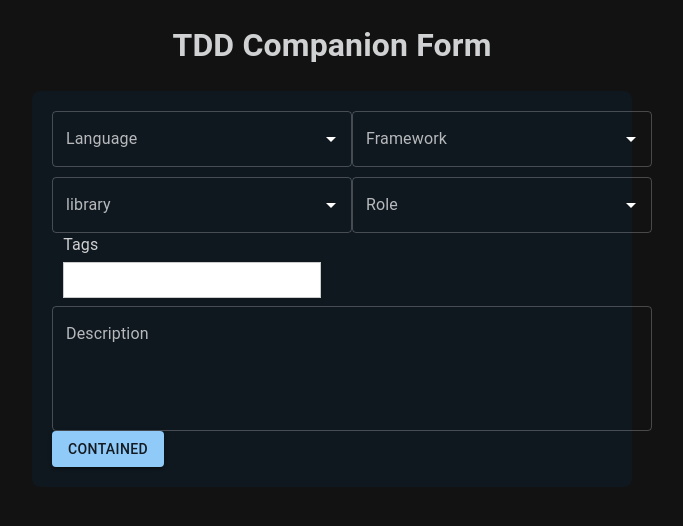
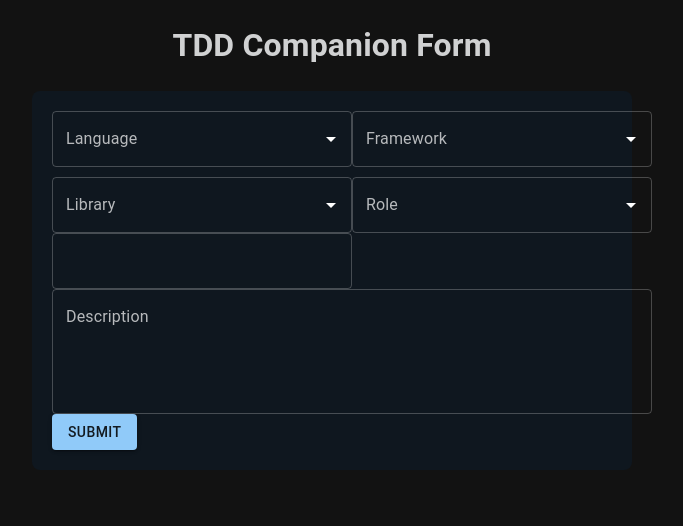
Before and after one commit to ehsanexe/tdd-companion, a React (Create React App) app: page / in a window 1280 px wide. Shown: the top 526 px of the page, without its empty margins (308-991 px from the left). Built offline with nearby package versions, Linux system fonts and the light colour scheme.

Commit message:
create 1 file and update 4 files

```diff
--- /dev/null
+++ b/src/Component/Form/const.js
@@ -0,0 +1,145 @@
+export const languages = [
+  "JavaScript",
+  "Python",
+  "Java",
+  "C#",
+  "C++",
+  "PHP",
+  "Ruby",
+  "Swift",
+  "Kotlin",
+  "TypeScript",
+  "Go",
+  "Rust",
+  "Objective-C",
+  "Scala",
+  "Perl",
+  "R",
+  "MATLAB",
+  "Dart",
+  "Elixir",
+  "Haskell",
+  "Lua",
+  "C",
+  "Shell",
+  "Groovy",
+  "VB.NET",
+  "F#",
+  "Erlang",
+  "Julia",
+  "PowerShell",
+  "COBOL",
+  "Fortran",
+  "Ada",
+  "Lisp",
+  "Scheme",
+  "Prolog",
+  "Racket",
+  "Assembly",
+  "SQL",
+  "HTML/CSS",
+  "SAS",
+];
+export const frameworks = [
+  "React",
+  "Angular",
+  "Vue.js",
+  "Django",
+  "Flask",
+  "Ruby on Rails",
+  "Spring Boot",
+  "ASP.NET Core",
+  "Laravel",
+  "Express",
+  "Next.js",
+  "Nuxt.js",
+  "Gatsby",
+  "Ember.js",
+  "Svelte",
+  "Bootstrap",
+  "Tailwind CSS",
+  "Material-UI",
+  "Ant Design",
+  "FastAPI",
+  "GraphQL",
+  "Apollo",
+  "Redux",
+  "MobX",
+  "RxJS",
+  "Chakra UI",
+  "Semantic UI",
+  "Bulma",
+  "Foundation",
+  "Electron",
+  "Ionic",
+  "Cordova",
+  "Flutter",
+  "React Native",
+  "SwiftUI",
+  "Jetpack Compose",
+  "Qt",
+  "GTK",
+  "wxWidgets",
+  "Tkinter",
+  "Hadoop",
+  "Spark",
+  "Kafka",
+  "Flink",
+  "Airflow",
+];
+export const libraries = [
+  "jQuery",
+  "TensorFlow",
+  "PyTorch",
+  "Keras",
+  "Scikit-Learn",
+  "Pandas",
+  "NumPy",
+  "SciPy",
+  "Matplotlib",
+  "Seaborn",
+  "XGBoost",
+  "LightGBM",
+  "CatBoost",
+  "OpenCV",
+  "NLTK",
+  "SpaCy",
+  "Three.js",
+  "D3.js",
+  "Chart.js",
+  "Lodash",
+  "Moment.js",
+  "Socket.IO",
+  "Webpack",
+  "Babel",
+  "Gulp",
+  "Grunt",
+  "Parcel",
+  "Hadoop",
+  "Cassandra",
+  "MongoDB",
+  "Redis",
+  "PostgreSQL",
+  "MySQL",
+  "SQLite",
+  "MariaDB",
+  "Realm",
+  "CouchDB",
+  "Firebase",
+  "Supabase",
+  "Jest",
+  "Mocha",
+  "Chai",
+  "JUnit",
+  "PyTest",
+  "RSpec",
+  "Cypress",
+  "Selenium",
+  "QUnit",
+  "Enzyme",
+  "Ava",
+  "TestCafe",
+  "Karma",
+  "Jasmine",
+];
+export const roles = ["Admin", "Customer", "Developer", "Manager"];
--- a/src/Component/Form/index.css
+++ b/src/Component/Form/index.css
@@ -21,16 +21,6 @@
 .form-group {
   width: 50%;
   padding: 0 2%;
-}
-.full-width {
-  width: 100% !important;
-  text-align: left;
-  flex-wrap: wrap;
-}
-
-.full-width label {
-  width: 100% !important;
-  text-align: left;
 }
 
 label {
--- a/src/Component/Form/index.jsx
+++ b/src/Component/Form/index.jsx
@@ -1,8 +1,9 @@
 import React, { useState } from "react";
-import { useForm } from "react-hook-form";
+import { Controller, useForm } from "react-hook-form";
 import "./index.css";
 import TagsInput from "../TagInput";
 import { Autocomplete, Button, TextField } from "@mui/material";
+import { frameworks, languages, libraries, roles } from "./const";
 
 const Form = () => {
   const {
@@ -10,6 +11,7 @@ const Form = () => {
     setValue,
     handleSubmit,
     formState: { errors },
+    control,
   } = useForm();
 
   const [output, setOutput] = useState("");
@@ -18,152 +20,6 @@ const Form = () => {
     console.log({ data });
     // setOutput
   };
-
-  const languages = [
-    "JavaScript",
-    "Python",
-    "Java",
-    "C#",
-    "C++",
-    "PHP",
-    "Ruby",
-    "Swift",
-    "Kotlin",
-    "TypeScript",
-    "Go",
-    "Rust",
-    "Objective-C",
-    "Scala",
-    "Perl",
-    "R",
-    "MATLAB",
-    "Dart",
-    "Elixir",
-    "Haskell",
-    "Lua",
-    "C",
-    "Shell",
-    "Groovy",
-    "VB.NET",
-    "F#",
-    "Erlang",
-    "Julia",
-    "PowerShell",
-    "COBOL",
-    "Fortran",
-    "Ada",
-    "Lisp",
-    "Scheme",
-    "Prolog",
-    "Racket",
-    "Assembly",
-    "SQL",
-    "HTML/CSS",
-    "SAS",
-  ];
-  const frameworks = [
-    "React",
-    "Angular",
-    "Vue.js",
-    "Django",
-    "Flask",
-    "Ruby on Rails",
-    "Spring Boot",
-    "ASP.NET Core",
-    "Laravel",
-    "Express",
-    "Next.js",
-    "Nuxt.js",
-    "Gatsby",
-    "Ember.js",
-    "Svelte",
-    "Bootstrap",
-    "Tailwind CSS",
-    "Material-UI",
-    "Ant Design",
-    "FastAPI",
-    "GraphQL",
-    "Apollo",
-    "Redux",
-    "MobX",
-    "RxJS",
-    "Chakra UI",
-    "Semantic UI",
-    "Bulma",
-    "Foundation",
-    "Electron",
-    "Ionic",
-    "Cordova",
-    "Flutter",
-    "React Native",
-    "SwiftUI",
-    "Jetpack Compose",
-    "Qt",
-    "GTK",
-    "wxWidgets",
-    "Tkinter",
-    "Hadoop",
-    "Spark",
-    "Kafka",
-    "Flink",
-    "Airflow",
-  ];
-  const libraries = [
-    "jQuery",
-    "TensorFlow",
-    "PyTorch",
-    "Keras",
-    "Scikit-Learn",
-    "Pandas",
-    "NumPy",
-    "SciPy",
-    "Matplotlib",
-    "Seaborn",
-    "XGBoost",
-    "LightGBM",
-    "CatBoost",
-    "OpenCV",
-    "NLTK",
-    "SpaCy",
-    "Three.js",
-    "D3.js",
-    "Chart.js",
-    "Lodash",
-    "Moment.js",
-    "Socket.IO",
-    "Webpack",
-    "Babel",
-    "Gulp",
-    "Grunt",
-    "Parcel",
-    "Hadoop",
-    "Cassandra",
-    "MongoDB",
-    "Redis",
-    "PostgreSQL",
-    "MySQL",
-    "SQLite",
-    "MariaDB",
-    "Realm",
-    "CouchDB",
-    "Firebase",
-    "Supabase",
-    "Jest",
-    "Mocha",
-    "Chai",
-    "JUnit",
-    "PyTest",
-    "RSpec",
-    "Cypress",
-    "Selenium",
-    "QUnit",
-    "Enzyme",
-    "Ava",
-    "TestCafe",
-    "Karma",
-    "Jasmine",
-  ];
-  const roles = ["Admin", "Customer", "Developer", "Manager"];
 
   const handleTagsChange = (tags) => {
     console.log("Tags:", tags);
@@ -206,16 +62,21 @@ const Form = () => {
         </div>
         <div className="form-row">
           <div>
+            <Controller
+              name="Library"
+              control={control}
+              render={({ field }) => (
                 <Autocomplete
+                  {...field}
+                  multiple
                   disablePortal
                   id="library"
                   options={libraries}
                   sx={{ width: 300 }}
+                  onChange={(event, newValue) => field.onChange(newValue)}
                   renderInput={(params) => (
-                <TextField
-                  {...params}
-                  {...register("library", { required: true })}
-                  label="library"
+                    <TextField {...params} label="Library" />
+                  )}
                 />
               )}
             />
@@ -238,8 +99,7 @@ const Form = () => {
         </div>
       </div>
 
-      <div className="form-group full-width">
-        <label htmlFor="tags">Tags</label>
+      <div>
         <TagsInput onChange={handleTagsChange} setValue={setValue} />
       </div>
 
@@ -255,7 +115,9 @@ const Form = () => {
         {errors.description && <p>This field is required</p>}
       </div>
 
-      <Button variant="contained" type="submit">Contained</Button>
+      <Button variant="contained" type="submit">
+        Submit
+      </Button>
     </form>
   );
 };
--- a/src/Component/TagInput/index.css
+++ b/src/Component/TagInput/index.css
@@ -9,31 +9,5 @@
   right: 0;
   display: flex;
   flex-wrap: wrap;
-  padding: 4px;
+  padding: 0 4px;
 }
-
-.tag {
-  background-color: #e0e0e0;
-  color: #333;
-  border-radius: 16px; /* Make the tags capsules */
-  padding: 4px 8px;
-  margin-right: 8px;
-  margin-bottom: 8px; /* Adjust margin to separate tags */
-  display: flex; /* Display tags as inline-flex items */
-  align-items: center;
-}
-
-.tag button {
-  margin-left: 4px;
-  cursor: pointer;
-  background: none;
-  border: none;
-  color: #888;
-  margin-top: 0px;
-}
-
-.tags-input-container input[type="text"] {
-  width: calc(100% - 20px); /* Adjust width of input to accommodate button */
-  width: 48%;
-  border: 1px solid #ccc;
-}
--- a/src/Component/TagInput/index.jsx
+++ b/src/Component/TagInput/index.jsx
@@ -1,19 +1,20 @@
-import React, { useState } from 'react';
-import './index.css'
+import React, { useState } from "react";
+import "./index.css";
+import { Chip, TextField } from "@mui/material";
 
 const TagsInput = ({ onChange, setValue }) => {
   const [tags, setTags] = useState([]);
-  const [input, setInput] = useState('');
+  const [input, setInput] = useState("");
 
   const handleKeyDown = (e) => {
-    if (e.key === 'Enter' && input.trim()) {
+    if (e.key === "Enter" && input.trim()) {
       e.preventDefault();
       if (!tags.includes(input.trim())) {
         const newTags = [...tags, input.trim()];
         setTags(newTags);
         onChange(newTags);
-        setValue('tags', newTags)
-        setInput(''); // Clear input after adding tag
+        setValue("tags", newTags);
+        setInput(""); // Clear input after adding tag
       }
     }
   };
@@ -27,18 +28,19 @@ const TagsInput = ({ onChange, setValue }) => {
 
   return (
     <div className="tags-input-container">
-    <input
-      type="text"
+      <TextField
         value={input}
         onChange={(e) => setInput(e.target.value)} // Update input value
         onKeyDown={handleKeyDown}
+        sx={{ width: 300 }}
       />
       <div className="tags-container">
         {tags.map((tag, index) => (
-        <div className="tag" key={index}>
-          {tag}
-          <button type="button" onClick={() => handleRemoveTag(index)}>x</button>
-        </div>
+          <Chip
+            label={tag}
+            variant="outlined"
+            onDelete={() => handleRemoveTag(index)}
+          />
         ))}
       </div>
     </div>
```
Lines whose indentation alone changed are shown as unchanged.
